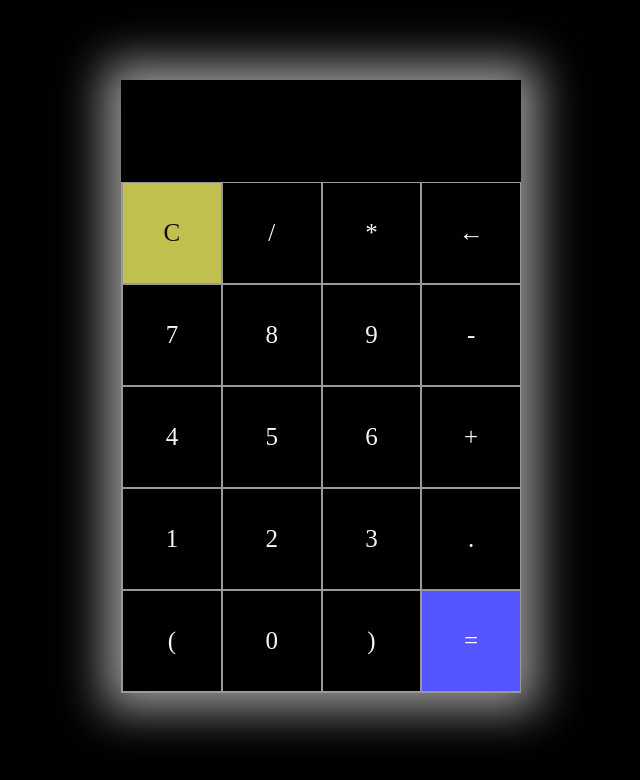
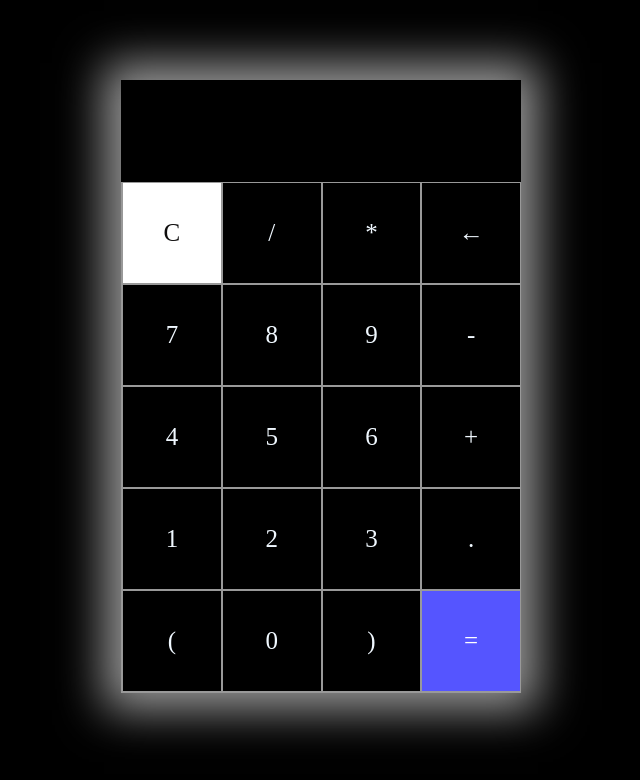
Before and after one commit to micheale2021/Calculator, a plain HTML site: page index.html in a window 1280 px wide. In both pictures the pointer is over the element 490 px from the left and 233 px from the top of the page. Shown: the whole page, without its empty margins (319-959 px from the left). Drawn offline with Linux system fonts and the light colour scheme.

Commit message:
change css

```diff
--- a/css/style.css
+++ b/css/style.css
@@ -44,7 +44,7 @@ body{
 }
 
 .button:hover {
-    background-color: #c0c04e;
+    background-color: #fff;
     color: rgb(14, 13, 13);
     transition: 0.5s ease-in-out;
 }
```
